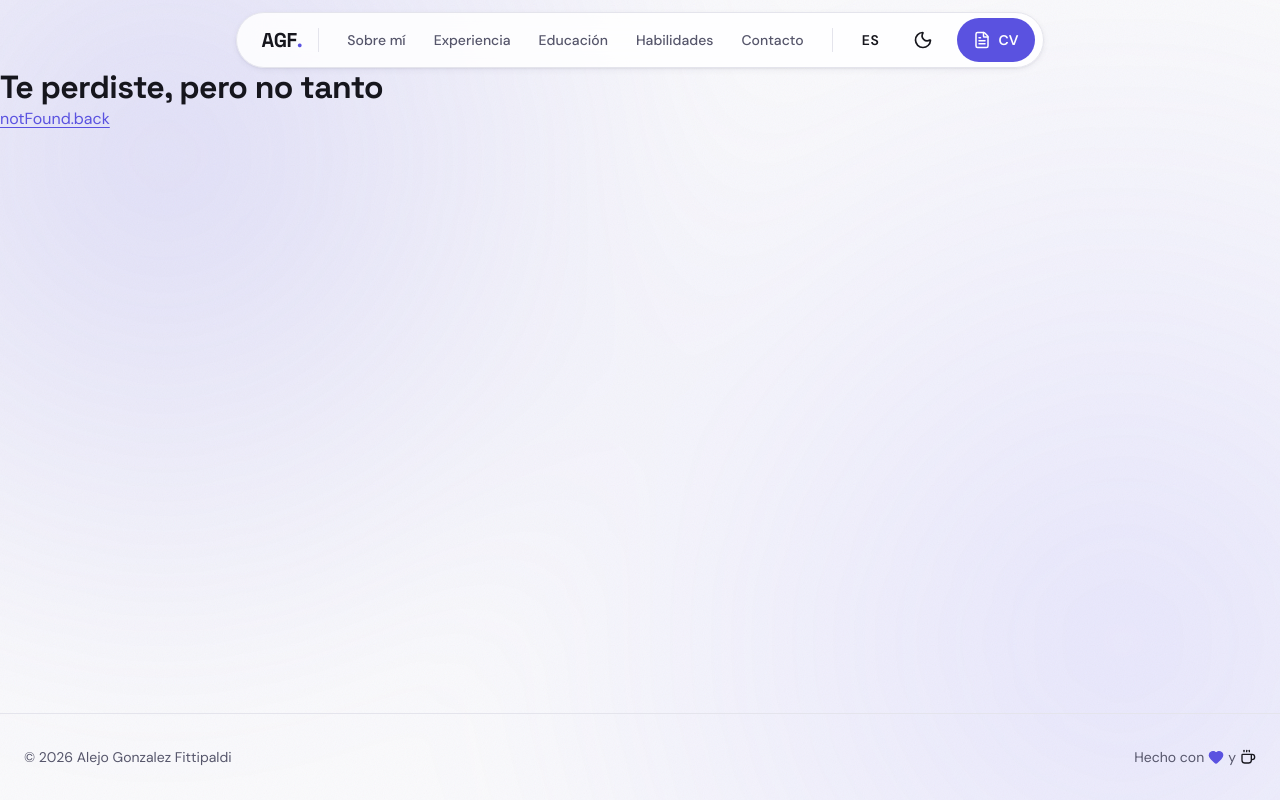
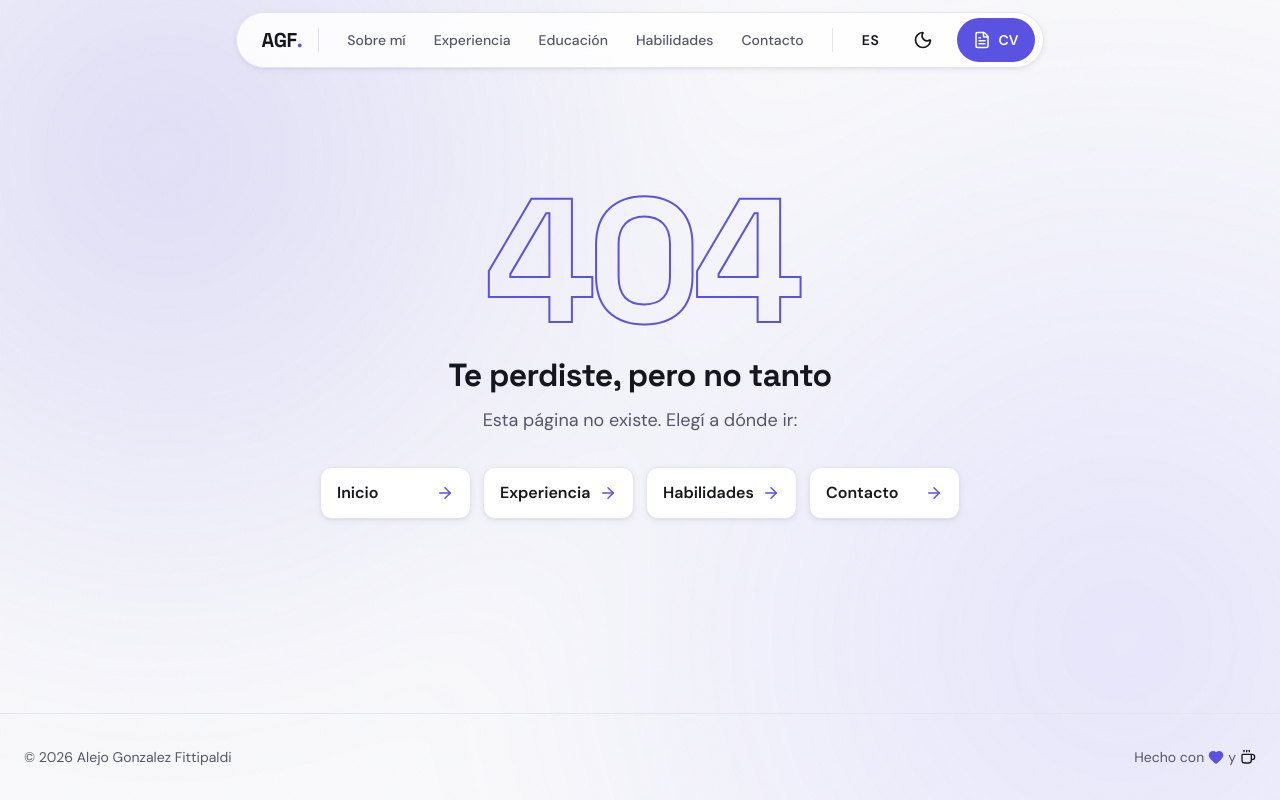
Before and after one commit to AlejoGF/agf-web, a React (Vite) app: page /proyectos/1 in a window 1280 px wide. Built offline with nearby package versions, Linux system fonts and the light colour scheme.

Commit message:
feat: add custom 404 page

```diff
--- /dev/null
+++ b/src/pages/NotFound.css
@@ -0,0 +1,75 @@
+/* 404: ocupa el espacio libre entre el header y el footer, todo centrado */
+.not-found {
+  display: flex;
+  flex-direction: column;
+  align-items: center;
+  justify-content: center;
+  padding: var(--space-12) var(--container-padding) var(--space-16);
+  text-align: center;
+}
+
+/* "404" grande en contorno violeta (decorativo) */
+.not-found__code {
+  font-family: var(--font-heading);
+  font-size: clamp(6rem, 4rem + 10vw, 11rem);
+  font-weight: var(--weight-bold);
+  line-height: 0.9;
+  letter-spacing: -0.05em;
+  color: transparent;
+  -webkit-text-stroke: 2px var(--color-primary);
+}
+
+.not-found__title {
+  margin-top: var(--space-4);
+  font-size: var(--text-3xl);
+}
+
+.not-found__text {
+  margin-top: var(--space-3);
+  font-size: var(--text-lg);
+  color: var(--color-text-muted);
+}
+
+.not-found__links {
+  display: grid;
+  grid-template-columns: repeat(2, 1fr);
+  gap: var(--space-3);
+  width: min(100%, 40rem);
+  margin-top: var(--space-8);
+}
+
+.not-found__link {
+  display: flex;
+  align-items: center;
+  justify-content: space-between;
+  gap: var(--space-2);
+  min-height: 3.25rem;
+  padding: 0 var(--space-4);
+  border: 1px solid var(--color-border);
+  border-radius: var(--radius-md);
+  background-color: var(--color-surface);
+  color: var(--color-text);
+  font-weight: var(--weight-semibold);
+  text-decoration: none;
+  box-shadow: var(--shadow-sm);
+  transition:
+    box-shadow var(--duration-base) var(--ease-out),
+    transform var(--duration-fast) var(--ease-out);
+}
+
+.not-found__link:hover {
+  color: var(--color-text);
+  box-shadow: var(--shadow-md);
+  transform: translateY(-2px);
+}
+
+.not-found__link svg {
+  flex-shrink: 0;
+  color: var(--color-primary);
+}
+
+@media (min-width: 768px) {
+  .not-found__links {
+    grid-template-columns: repeat(4, 1fr);
+  }
+}
--- a/src/pages/NotFound.jsx
+++ b/src/pages/NotFound.jsx
@@ -1,13 +1,35 @@
 import { Link } from 'react-router-dom'
+import { ArrowRight } from 'lucide-react'
 import { useTranslation } from '../hooks/useTranslation.js'
+import './NotFound.css'
+
+// Accesos rápidos a la home y sus secciones
+const LINKS = [
+  { to: '/', key: 'notFound.home' },
+  { to: '/#experience', key: 'sections.experience' },
+  { to: '/#skills', key: 'sections.skills' },
+  { to: '/#contact', key: 'sections.contact' },
+]
 
 export default function NotFound() {
   const { t } = useTranslation()
 
   return (
-    <main id="main" tabIndex={-1}>
-      <h1>{t('notFound.title')}</h1>
-      <Link to="/">{t('notFound.back')}</Link>
+    <main id="main" tabIndex={-1} className="not-found">
+      <p className="not-found__code" aria-hidden="true">
+        404
+      </p>
+      <h1 className="not-found__title">{t('notFound.title')}</h1>
+      <p className="not-found__text">{t('notFound.text')}</p>
+
+      <nav className="not-found__links" aria-label={t('notFound.linksLabel')}>
+        {LINKS.map((link) => (
+          <Link key={link.to} to={link.to} className="not-found__link">
+            {t(link.key)}
+            <ArrowRight size={18} aria-hidden="true" />
+          </Link>
+        ))}
+      </nav>
     </main>
   )
 }
```
